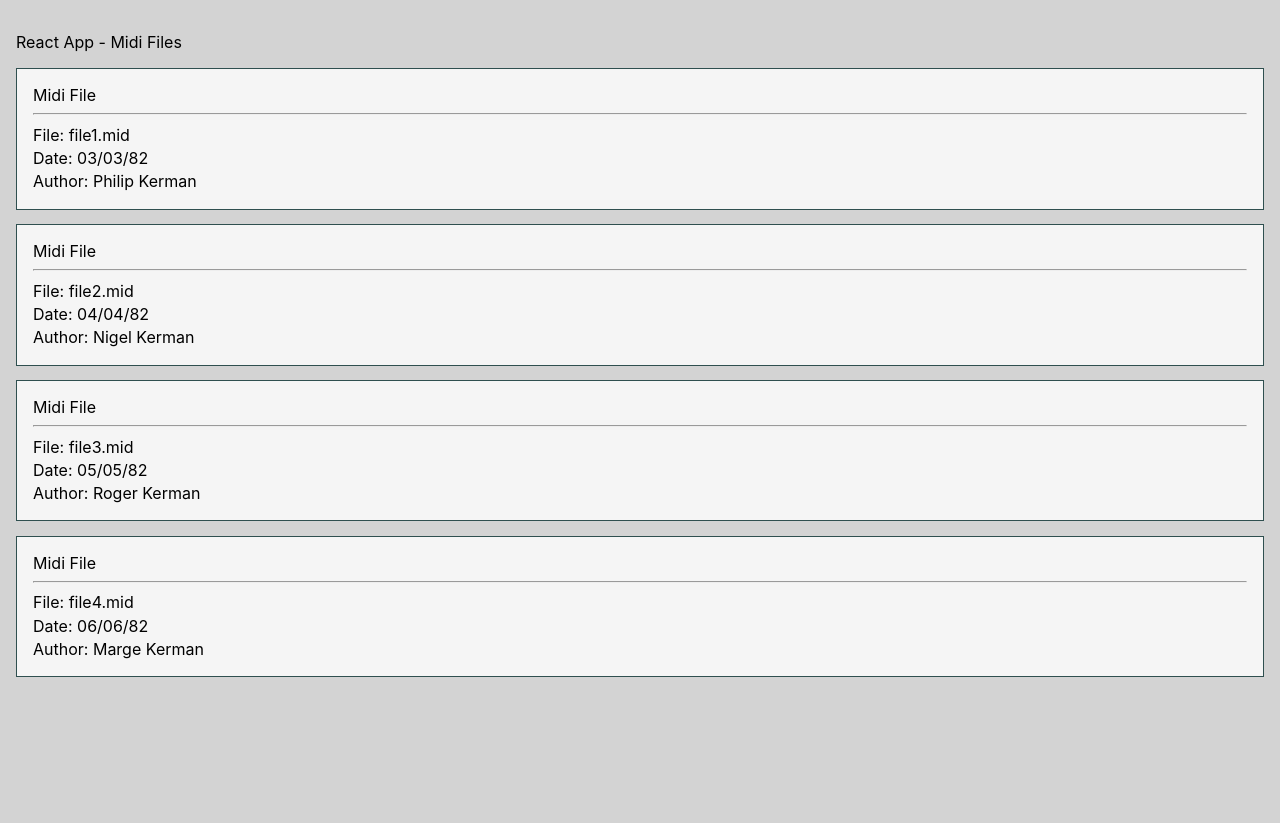
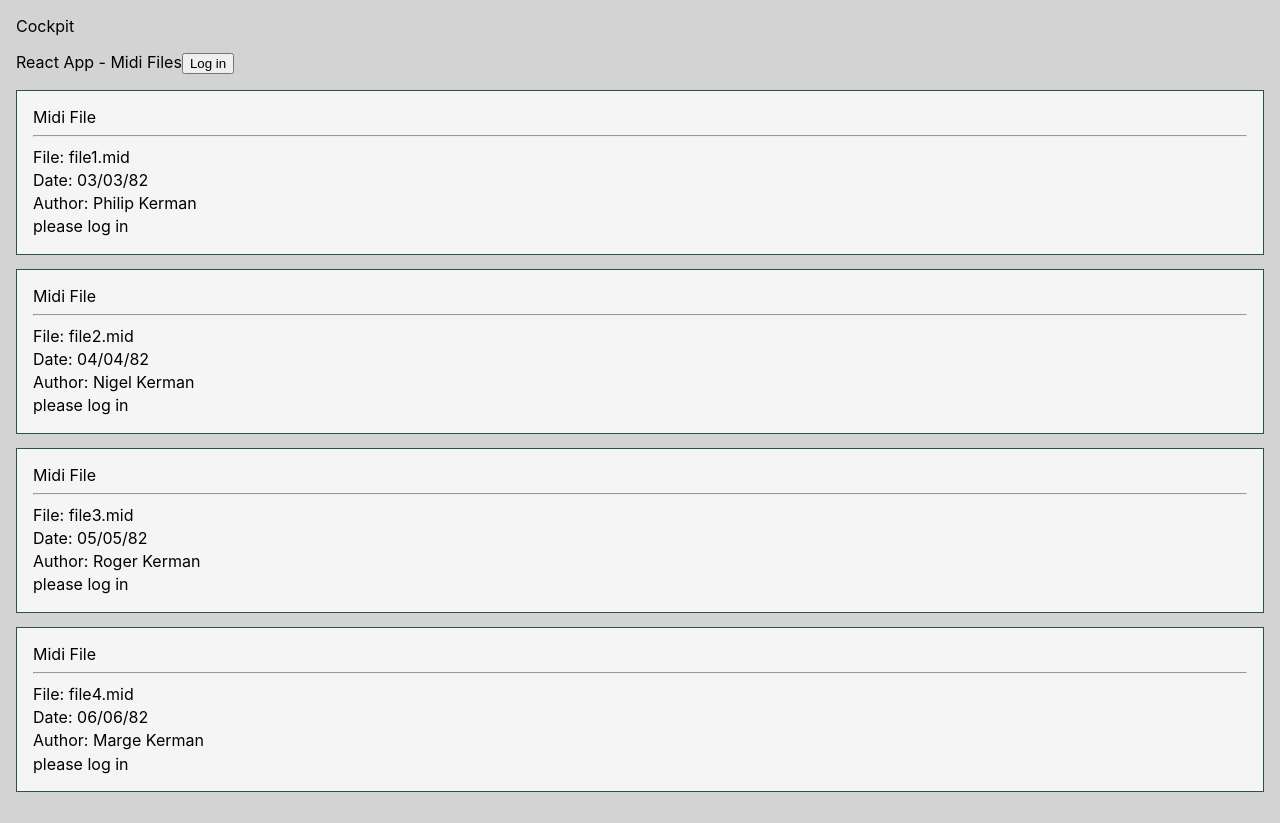
Before and after one commit to mikewama/midi-files, a React (Create React App) app: page / in a window 1280 px wide. Before the commit the page ends 800 px from the top, so only its background shows below. Built offline with nearby package versions, Linux system fonts and the light colour scheme.

Commit message:
using Hooks and context to pass around AuthContext - AuthContext contains a function delegate and a boolean value

```diff
--- a/src/Components/Cockpit/Cockpit.tsx
+++ b/src/Components/Cockpit/Cockpit.tsx
@@ -1,9 +1,22 @@
-import React from 'react';
+import React, { useContext } from 'react';
+import AuthContext from '../../context/AuthContext'
 
-const Cockpit = (props: any) => (
-    <div>
-        Cockpit
-    </div>
-);
+const Cockpit = (props: any) => {
+
+    const authContext = useContext(AuthContext);
+    console.log(authContext.authenticated);
+
+    return (
+        <div>
+            Cockpit
+            <header className="">
+                <p>
+                    React App - Midi Files
+                    <button onClick={authContext.login} >Log in </button>
+                </p>
+            </header>
+        </div>
+    );
+};
 
 export default Cockpit;
--- a/src/Components/MidiFiles/MidiFile/MidiFile.tsx
+++ b/src/Components/MidiFiles/MidiFile/MidiFile.tsx
@@ -1,5 +1,6 @@
-import React from 'react';
+import React, { useContext } from 'react';
 import './MidiFile.css';
+import AuthContext from '../../../context/AuthContext'
 
 export interface MidiFileInfo {
     FilePath: string;
@@ -7,14 +8,20 @@ export interface MidiFileInfo {
     Date: string;
 }
 
-const MidiFile = (props: MidiFileInfo) => (
+const MidiFile = (props: MidiFileInfo) => {
+    const authContext = useContext(AuthContext);
+    console.log(authContext.authenticated);
+
+    return (
         <div className="midiFile">
             Midi File
-        <hr/>
+            <hr />
             <div><span>File: </span><span>{props.FilePath}</span></div>
             <div><span>Date: </span><span>{props.Date}</span></div>
             <div><span>Author: </span><span>{props.Author}</span></div>
+            <div>{authContext.authenticated ? 'Authenticated!' : 'please log in'}</div>
         </div>
     );
+};
 
 export default MidiFile;
--- a/src/Containers/App.tsx
+++ b/src/Containers/App.tsx
@@ -4,12 +4,15 @@ import MidiFile, { MidiFileInfo } from '../Components/MidiFiles/MidiFile/MidiFil
 import MidiFiles from '../Components/MidiFiles/MidiFiles'
 import WithClass from '../hoc/WithClass'
 import Aux from '../hoc/Auxiliary'
+import Cockpit from '../Components/Cockpit/Cockpit'
+import AuthContext from '../context/AuthContext'
 
 interface IProps {
 }
 
 interface IState {
   midiFiles: MidiFileInfo[];
+  authenticated: boolean
 }
 
 class App extends Component<IProps, IState> {
@@ -23,9 +26,14 @@ class App extends Component<IProps, IState> {
         { FilePath: 'file2.mid', Date: '04/04/82', Author: 'Nigel Kerman' },
         { FilePath: 'file3.mid', Date: '05/05/82', Author: 'Roger Kerman' },
         { FilePath: 'file4.mid', Date: '06/06/82', Author: 'Marge Kerman' }
-      ]
+      ],
+      authenticated: false
     };
   }
+
+  loginHandler = () => {
+    this.setState({ authenticated: true });
+  };
 
   render() {
 
@@ -33,17 +41,20 @@ class App extends Component<IProps, IState> {
 
     return (
       <Aux>
-        <header className="">
-          <p>
-            React App - Midi Files
-        </p>
-        </header>
+        <AuthContext.Provider
+          value={{
+            authenticated: this.state.authenticated,
+            login: this.loginHandler
+          }}
+        >
+          <Cockpit />
           {
             /* <MidiFile {...this.state.midiFiles[0]} /> */
             props.map((item, key) =>
               <MidiFile {...item} key={key} />
             )
           }
+        </AuthContext.Provider>
       </Aux>
     );
   }
--- /dev/null
+++ b/src/context/AuthContext.tsx
@@ -0,0 +1,8 @@
+import React from 'react';
+
+const authContext = React.createContext({
+  authenticated: false,
+  login: () => {}
+});
+
+export default authContext;
```
Lines whose indentation alone changed are shown as unchanged.
